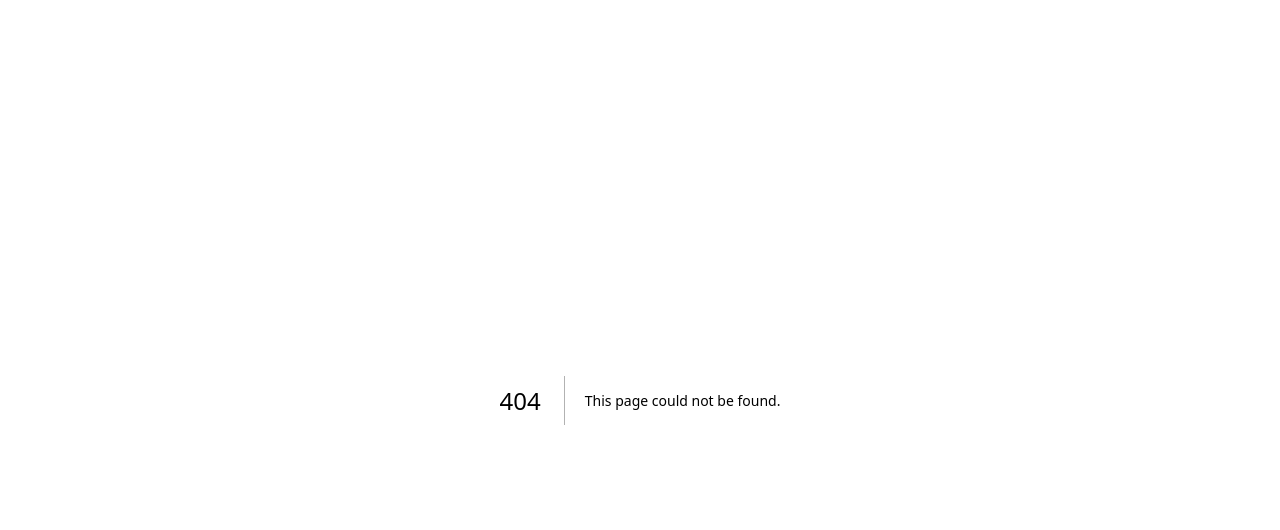
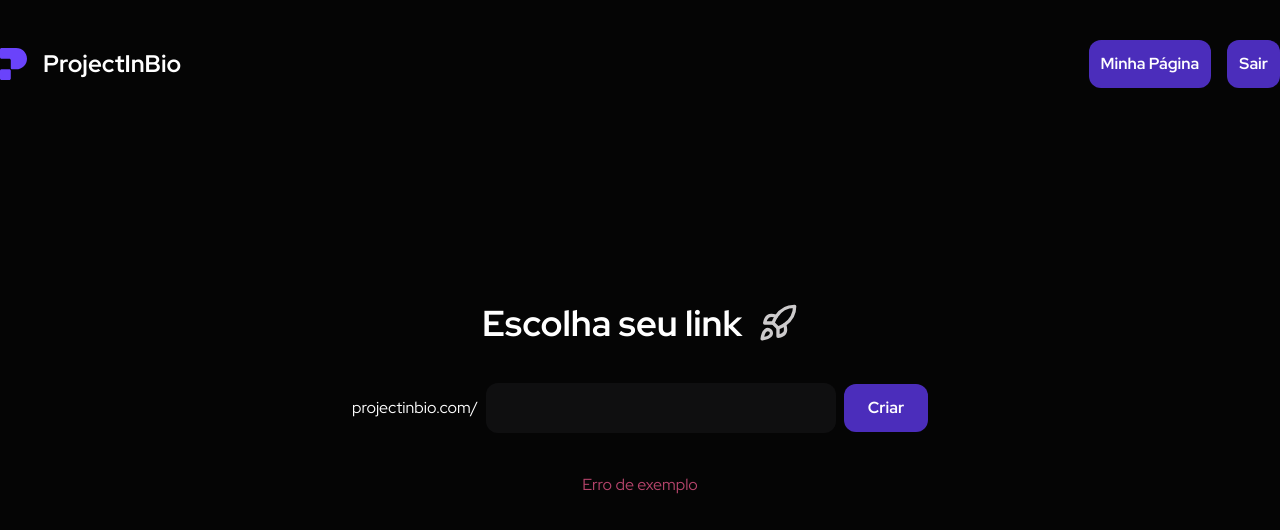
Before and after one commit to aluizio-n/project-in-bio, a Next.js app: page /criar in a window 1280 px wide. Before the commit this address had no page. Shown: the top 530 px of the page. Built offline with nearby package versions, Linux system fonts and the light colour scheme.

Commit message:
feat: add criar page

```diff
--- /dev/null
+++ b/app/(pages)/criar/page.tsx
@@ -0,0 +1,26 @@
+import Header from "@/app/components/landing-page/header";
+import Button from "@/app/components/ui/button";
+import TextInput from "@/app/components/ui/text-input";
+import { Rocket } from "lucide-react";
+
+export default function CriarPage(){
+    return (
+        <div>
+            <Header />
+            <div className="h-screen flex flex-col gap-10 items-center justify-center max-w-xl mx-auto">
+                <div className="flex items-center gap-4">
+                    <h1 className="text-4xl font-bold text-white">Escolha seu link</h1>
+                    <Rocket className="size-10"/>
+                </div>
+                <form action="" className="w-full flex items-center gap-2">
+                    <span className="text-white">projectinbio.com/</span>
+                    <TextInput />
+                    <Button className="w-[126px]"> Criar </Button>
+                </form>
+                <div>
+                    <span className="text-accent-pink">Erro de exemplo</span>
+                </div>
+            </div>
+        </div>
+    )
+}
--- /dev/null
+++ b/app/(pages)/page.tsx
@@ -0,0 +1,17 @@
+import Hero from "../components/landing-page/hero";
+import Header from "../components/landing-page/header";
+import VideoExplanation from "../components/landing-page/video-explanation";
+import Pricing from "../components/landing-page/pricing";
+import FQA from "../components/landing-page/faq";
+
+export default function Home() {
+  return (
+    <div className="max-w-7xl m-auto">
+      <Header />
+      <Hero />
+      <VideoExplanation />
+      <Pricing />
+      <FQA />
+    </div>
+  );
+}
--- a/app/page.tsx
+++ /dev/null
@@ -1,16 +0,0 @@
-import Hero from "./components/landing-page/hero";
-import Header from "./components/landing-page/header";
-import VideoExplanation from "./components/landing-page/video-explanation";
-import Pricing from "./components/landing-page/pricing";
-
-export default function Home() {
-  return (
-    <div className="max-w-7xl m-auto">
-      <Header />
-      <Hero />
-      <VideoExplanation />
-      <Pricing />
-      {/*<FQA />*/}
-    </div>
-  );
-}
```
Also changed, not shown: app/(pages)/globals.css (renamed from app/globals.css), app/(pages)/layout.tsx (renamed from app/layout.tsx).
